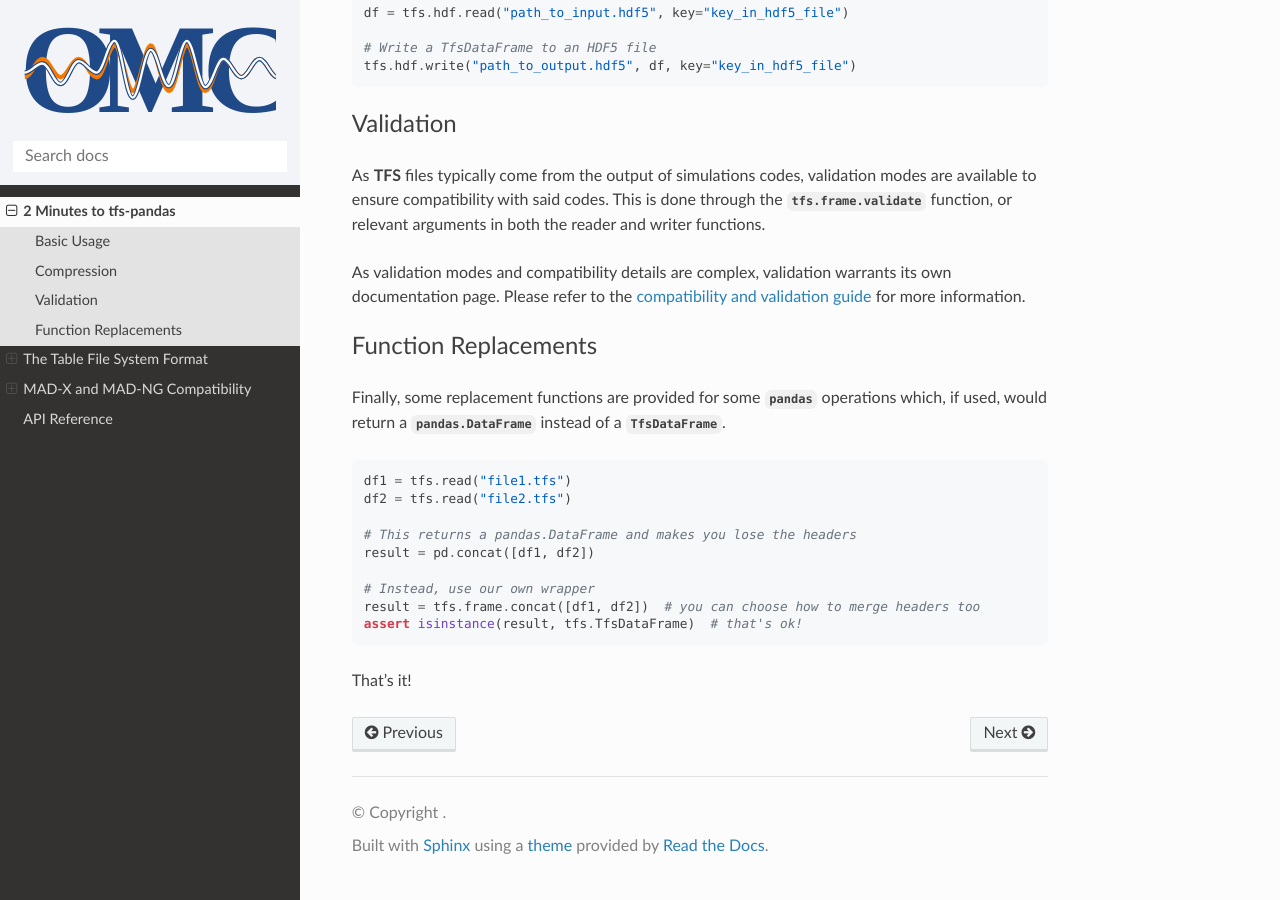
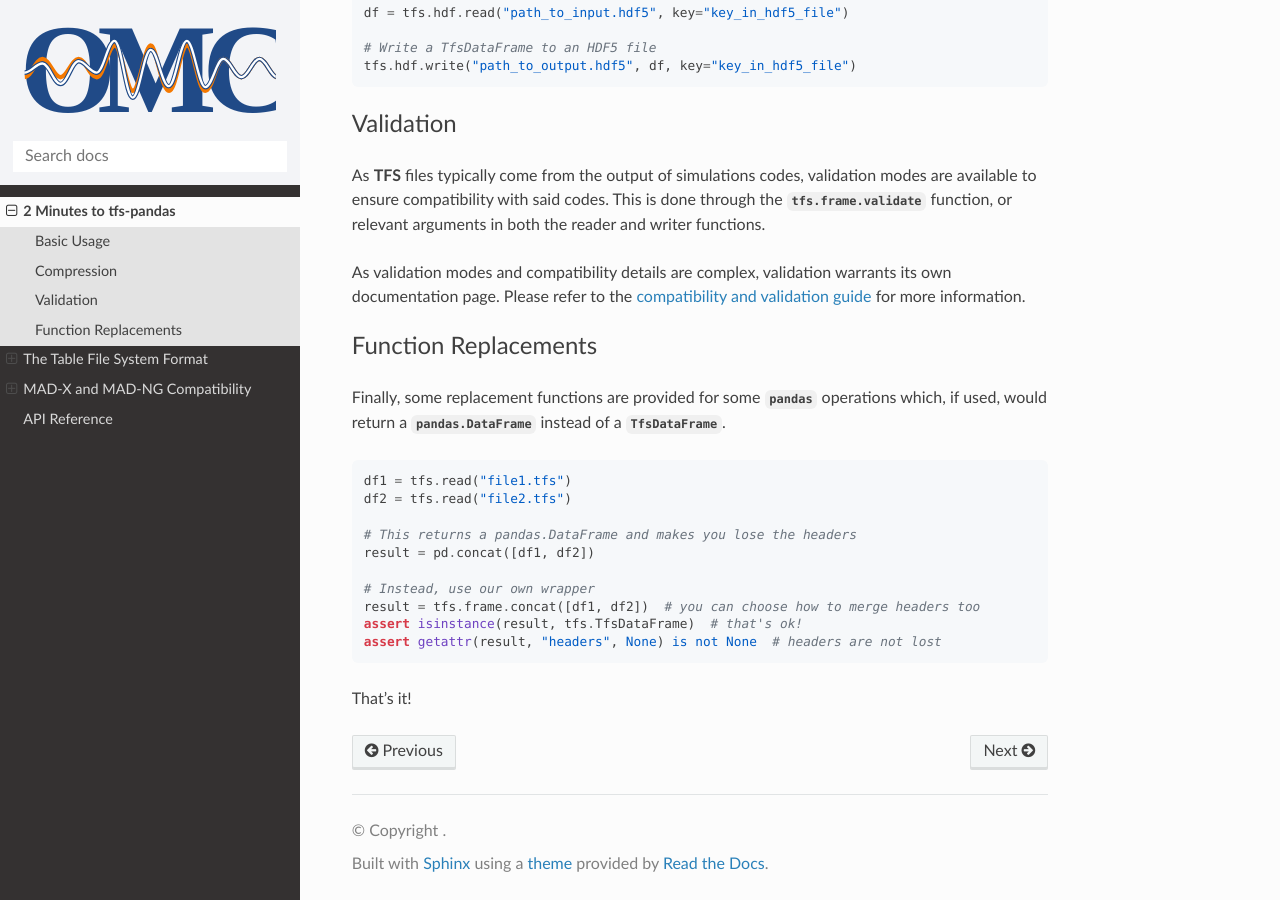
Before and after one commit to pylhc/tfs, a Sphinx documentation site: the page built from doc/quickstart.rst, in a window 1280 px wide and 900 px high, scrolled down 1302 px. Built offline with Sphinx 7.4.7 and the Read the Docs theme 3.1.0, drawn with Linux system fonts in a browser that asks for light colours.

Commit message:
showcase headers are here

```diff
--- a/doc/quickstart.rst
+++ b/doc/quickstart.rst
@@ -97,5 +97,6 @@ Finally, some replacement functions are provided for some `pandas` operations wh
    # Instead, use our own wrapper
    result = tfs.frame.concat([df1, df2])  # you can choose how to merge headers too
    assert isinstance(result, tfs.TfsDataFrame)  # that's ok!
+   assert getattr(result, "headers", None) is not None  # headers are not lost
 
 That's it!
```
